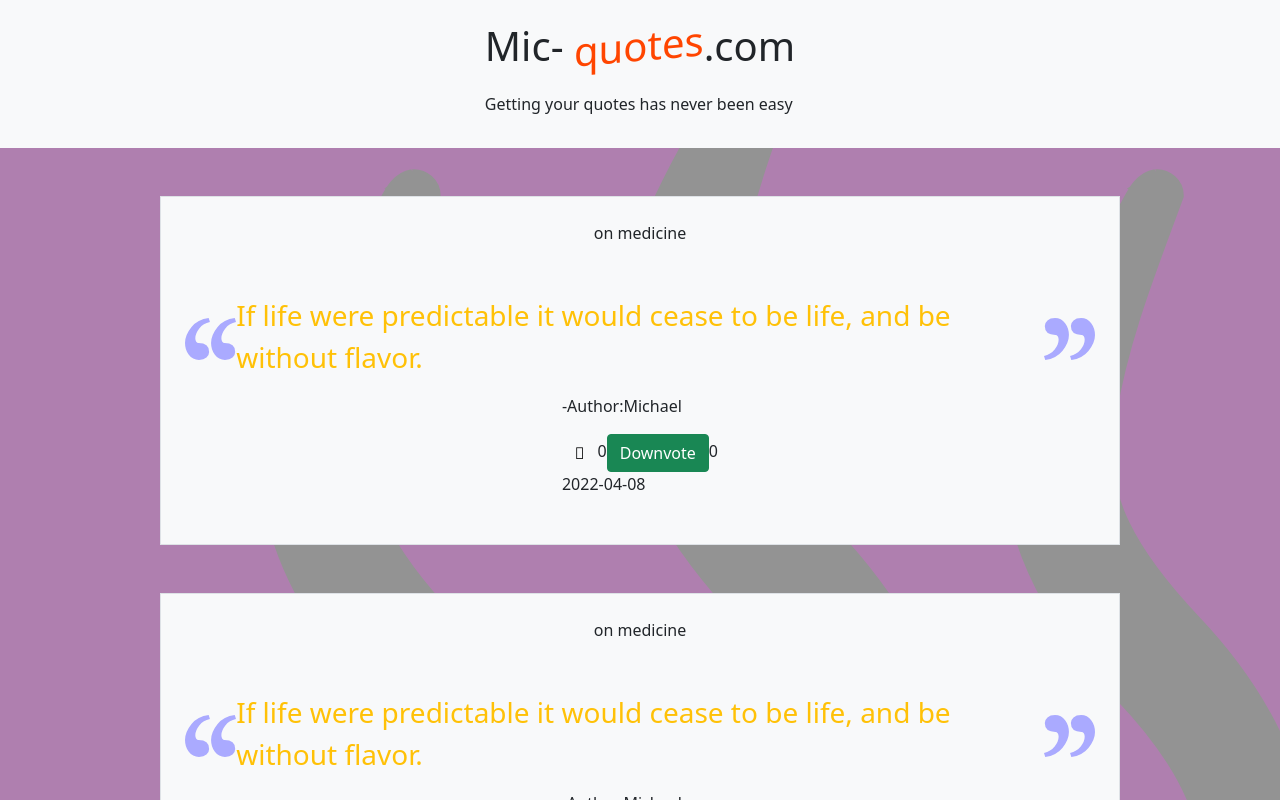
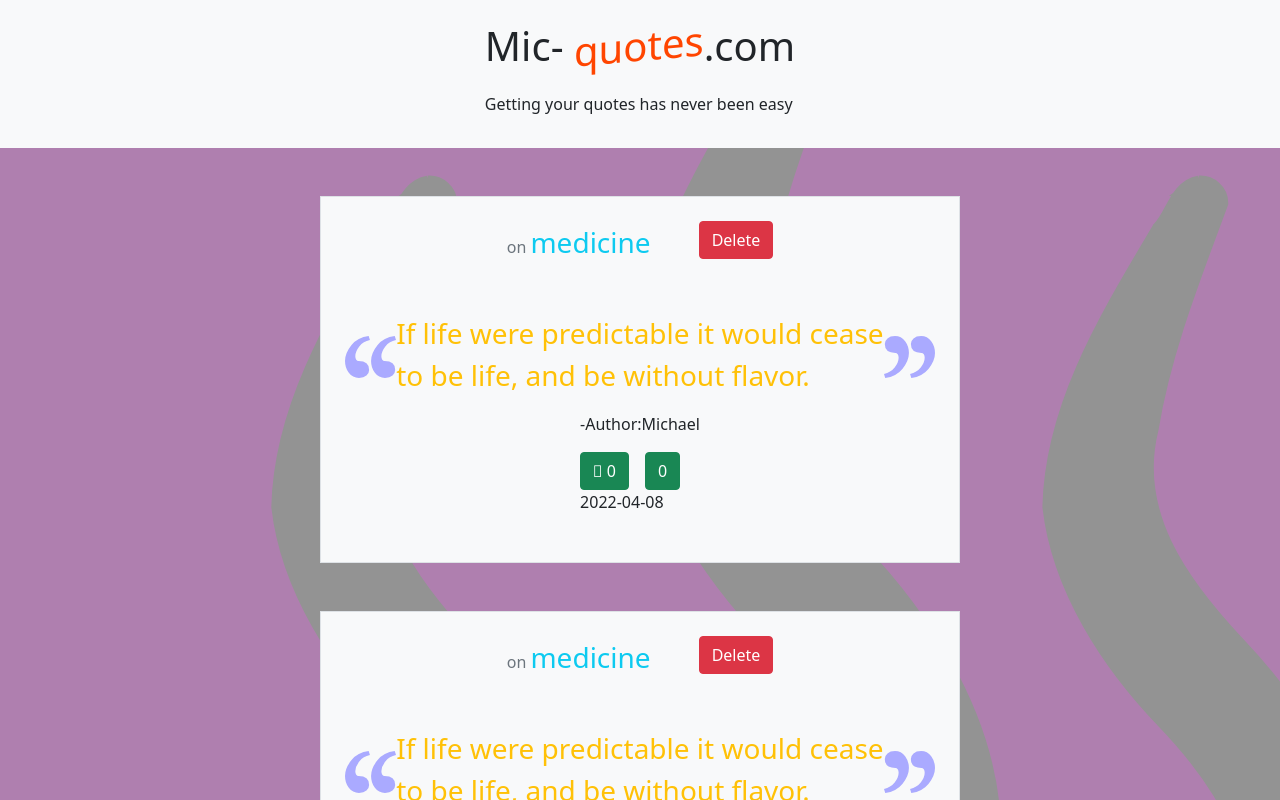
Before and after one commit to Michael-Ogaye/quotes, an Angular app: page / in a window 1280 px wide. Shown: the top 800 px of the page. Built offline with nearby package versions, Linux system fonts and the light colour scheme.

Commit message:
ft: event binding on the delete buttons to remove quotes

```diff
--- a/src/app/app.component.html
+++ b/src/app/app.component.html
@@ -6,9 +6,13 @@
   </nav>
 
   <!-- the quotes template -->
-  <div *ngFor="let i of allQuotes" class="d-flex w-75 mt-5 border round p-4 mx-auto bg-light flex-column justify-content-evenly align-items-center">
-      <div class="head">
-          <p>on <span>{{i.title}}</span></p>
+  <div *ngFor="let i of allQuotes;index as index" class="d-flex w-50 mt-5 border round p-4 mx-auto bg-light flex-column justify-content-evenly align-items-center">
+      <div class="head  d-flex justify-content-around">
+          <p class="text-muted me-5">on <span class="text-info fs-3">{{i.title}}</span></p>
+          <div class="del">
+              <button class="btn btn-danger" type="button" (click)="delete(index)">Delete</button>
+          </div>
+
 
       </div>
       <hr>
@@ -29,11 +33,11 @@
 
       <div class="bot">
           <p>-Author:{{i.author}}</p>
-          <div class="bts">
-              <button class="btn btn-light "><i class="fa-solid fa-thumbs-up"></i></button>
-              <span>{{i.upVote}}</span>
-              <button class="btn btn-success">Downvote</button>
-              <span>{{i.downVote}}</span>
+          <div class="bts ">
+              <button class="btn btn-success d-inline-block me-3 "> <i class="fa-solid fa-thumbs-up"></i> {{i.upVote}}</button>
+
+              <button class="btn btn-success">{{i.downVote}}</button>
+
           </div>
           <div class="dat">{{i.date}}</div>
       </div>
--- a/src/app/app.component.ts
+++ b/src/app/app.component.ts
@@ -40,4 +40,11 @@ url1="../assets/images/right.svg"
 log(){
   console.log(this.allQuotes)
 }
+
+
+// deleting quotes
+delete(ind:any){
+  this.allQuotes.splice(ind,1);
+
 }
+}
```
